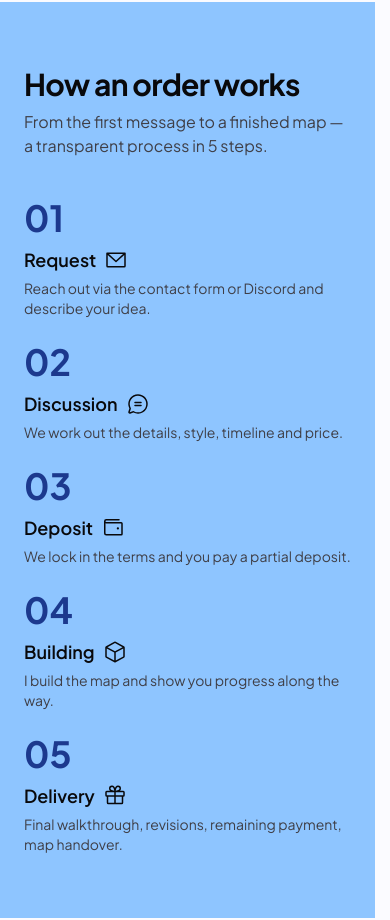
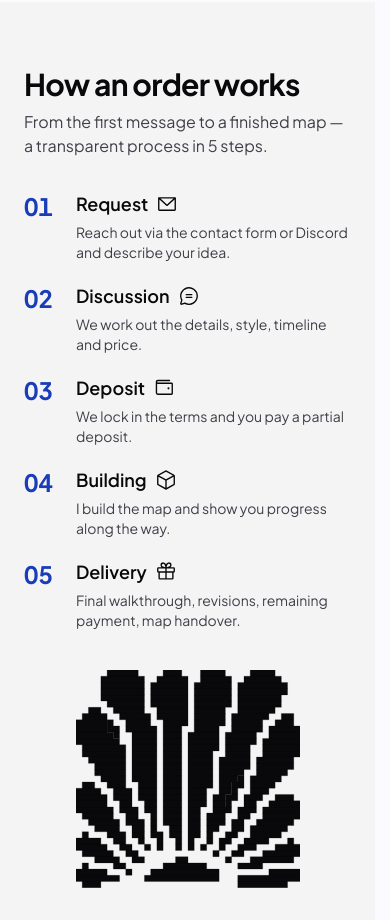
Before and after one commit to SouCampusV2/soucampusWeb, a Next.js app: page /contact in a window 390 px wide. Shown: the part 1161-2081 px from the top of the page. Built offline with nearby package versions, Linux system fonts and the light colour scheme; no server answers; a web font is replaced by a local one.

Commit message:
How an order works: pixel fan fills step by step as the section passes the screen, black and white, neutral background on home and contact (lab Z5)

```diff
--- a/src/app/(site)/contact/page.tsx
+++ b/src/app/(site)/contact/page.tsx
@@ -129,8 +129,8 @@ export default function ContactPage() {
 
       {/* Сразу под калькулятором: человек прикинул цену — следующий
           вопрос «а дальше что». Полосой во всю ширину, поэтому вне <main>;
-          синяя, в цвет страницы (2026-10-05, просьба владельца). */}
-      <HowItWorks tone="blue" />
+          фон нейтральный, как везде (16.11; до этого синий, в цвет страницы). */}
+      <HowItWorks />
 
       <main className="w-full mx-auto max-w-6xl flex-1 px-6">
       {/* Chat to us directly */}
--- a/src/components/HowItWorks.tsx
+++ b/src/components/HowItWorks.tsx
@@ -1,5 +1,6 @@
 "use client";
 
+import { useEffect, useRef, useState } from "react";
 import {
   EnvelopeSimple,
   ChatCircleText,
@@ -7,7 +8,7 @@ import {
   Cube,
   Gift,
 } from "@phosphor-icons/react/dist/ssr";
-import { FadeIn } from "@/components/FadeIn";
+import { PixelFan } from "@/components/brand/PixelArt";
 
 // Иконка на шаг (2026-10-06, набор выбран владельцем): письмо → разговор
 // → кошелёк → блок → подарок. Простые и однозначные, без игровых
@@ -21,45 +22,97 @@ const steps = [
   { title: "Delivery", icon: Gift, text: "Final walkthrough, revisions, remaining payment, map handover." },
 ];
 
-// Цвет секции следует акценту страницы: на главной лайм, на /contact
-// синий (2026-10-05) — там всё синее, от свечения до кнопки Discord.
-// Шаги и тексты общие: процесс заказа один, где бы о нём ни рассказывали.
-const TONES = {
-  lime: { bg: "bg-lime-300 dark:bg-lime-950", accent: "text-blue-800 dark:text-blue-400" },
-  blue: { bg: "bg-blue-300 dark:bg-blue-950", accent: "text-blue-900 dark:text-blue-300" },
-} as const;
+// С 16.11 (бренд, docs/BRAND-IDEAS.md, раздел 3; лаборатория — вариант З5):
+// рядом с шагами пиксельный веер SouCampus. Пока секция проезжает через
+// экран, его части заливаются по шагам: шаг 1 — солнце, шаги 2–5 — по три
+// лепестка. Пройденные шаги ярче.
+//
+// Решения владельца, чтобы не вернуть отвергнутое:
+//   · веер пиксельный, не гладкий;
+//   · секция ОБЫЧНОЙ длины. Заливка идёт от положения секции на экране,
+//     а не от «прилипшего» веера с длинной прокруткой — тот вариант
+//     (15.11) вышел слишком длинным и с огромными отступами;
+//   · монохром без окантовки: в светлой теме пустой веер белый, залитый
+//     чёрный, в тёмной наоборот;
+//   · фон нейтральный везде — и на главной, и на /contact (до 16.11 был
+//     лайм и синий по акценту страницы).
 
-export function HowItWorks({ tone = "lime" }: { tone?: keyof typeof TONES }) {
-  const colors = TONES[tone];
+/** Сколько шагов пройдено (0–5) — по тому, как секция проезжает через экран. */
+function useScrollStep() {
+  const ref = useRef<HTMLElement>(null);
+  const [step, setStep] = useState(0);
+  useEffect(() => {
+    let frame = 0;
+    const measure = () => {
+      frame = 0;
+      const el = ref.current;
+      if (!el) return;
+      const r = el.getBoundingClientRect();
+      const vh = window.innerHeight;
+      // 0 — верх секции у низа экрана, 1 — низ секции на 70% высоты экрана.
+      const t = (vh - r.top) / (r.height + vh * 0.3);
+      setStep(Math.max(0, Math.min(5, Math.floor(t * 6))));
+    };
+    // Прокрутка приходит чаще кадров — считаем не чаще раза за кадр.
+    const onScroll = () => {
+      if (!frame) frame = requestAnimationFrame(measure);
+    };
+    measure();
+    window.addEventListener("scroll", onScroll, { passive: true });
+    window.addEventListener("resize", onScroll);
+    return () => {
+      cancelAnimationFrame(frame);
+      window.removeEventListener("scroll", onScroll);
+      window.removeEventListener("resize", onScroll);
+    };
+  }, []);
+  return { ref, step };
+}
+
+export function HowItWorks() {
+  const { ref, step } = useScrollStep();
   return (
-    <section className={`${colors.bg} py-16 sm:py-28`}>
-      <div className="mx-auto max-w-6xl px-6">
-        <FadeIn>
+    <section
+      ref={ref}
+      // Цвета веера — CSS-переменные: светлая тема белый → чёрный, тёмная наоборот.
+      className="bg-zinc-100 py-16 [--fan-off:#ffffff] [--fan-on:#09090b] sm:py-20 dark:bg-zinc-900 dark:[--fan-off:#09090b] dark:[--fan-on:#fafafa]"
+    >
+      <div className="mx-auto grid max-w-6xl items-center gap-10 px-6 md:grid-cols-[minmax(0,2fr)_minmax(0,3fr)]">
+        <PixelFan
+          step={step}
+          on="var(--fan-on)"
+          off="var(--fan-off)"
+          className="order-2 mx-auto w-56 md:order-1 md:w-full md:max-w-xs"
+        />
+        <div className="order-1 md:order-2">
           <h2 className="text-3xl font-bold tracking-tight text-zinc-950 dark:text-zinc-50 sm:text-4xl">
             How an order works
           </h2>
-        </FadeIn>
           <p className="mt-2 max-w-xl text-zinc-700 dark:text-zinc-300">
             From the first message to a finished map — a transparent process in
             5 steps.
           </p>
-
-        <div className="mt-10 grid gap-6 sm:mt-12 sm:grid-cols-2 sm:gap-8 md:grid-cols-3 lg:grid-cols-5">
-          {steps.map((step, i) => (
-            <FadeIn key={step.title} y={24} delay={i * 80} className="relative">
-              <span className={`text-4xl font-bold ${colors.accent}`}>
+          <ol className="mt-8 grid gap-x-8 gap-y-5 sm:grid-cols-2">
+            {steps.map((s, i) => (
+              <li
+                key={s.title}
+                className={`flex gap-3 transition-opacity duration-300 ${step > i ? "opacity-100" : "opacity-45"}`}
+              >
+                <span className="w-10 shrink-0 text-2xl font-bold tabular-nums text-blue-800 dark:text-blue-400">
                   {String(i + 1).padStart(2, "0")}
                 </span>
+                <div>
                   {/* Иконка справа от названия шага, цветом текста (просьба
-                  владельца 06.10). 24px: 28 рядом с заголовком в 18px
-                  оказалось крупно, владелец уменьшил. */}
-              <h3 className="mt-2 flex items-center gap-2 text-lg font-semibold text-zinc-950 dark:text-zinc-50">
-                {step.title}
-                <step.icon size={24} aria-hidden="true" className="shrink-0" />
+                      владельца 06.10). */}
+                  <h3 className="flex items-center gap-2 text-lg font-semibold text-zinc-950 dark:text-zinc-50">
+                    {s.title}
+                    <s.icon size={22} aria-hidden="true" className="shrink-0" />
                   </h3>
-              <p className="mt-1 text-sm text-zinc-700 dark:text-zinc-300">{step.text}</p>
-            </FadeIn>
+                  <p className="mt-1 max-w-xs text-sm text-zinc-700 dark:text-zinc-300">{s.text}</p>
+                </div>
+              </li>
             ))}
+          </ol>
         </div>
       </div>
     </section>
```
Lines whose indentation alone changed are shown as unchanged.
